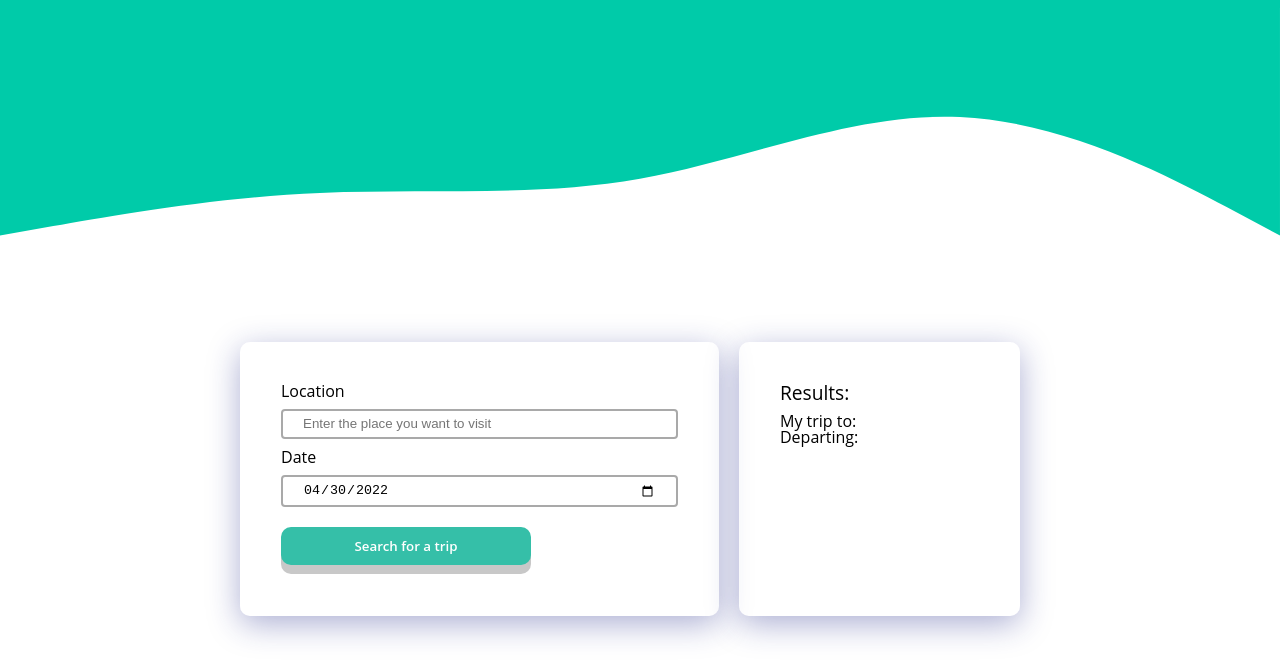
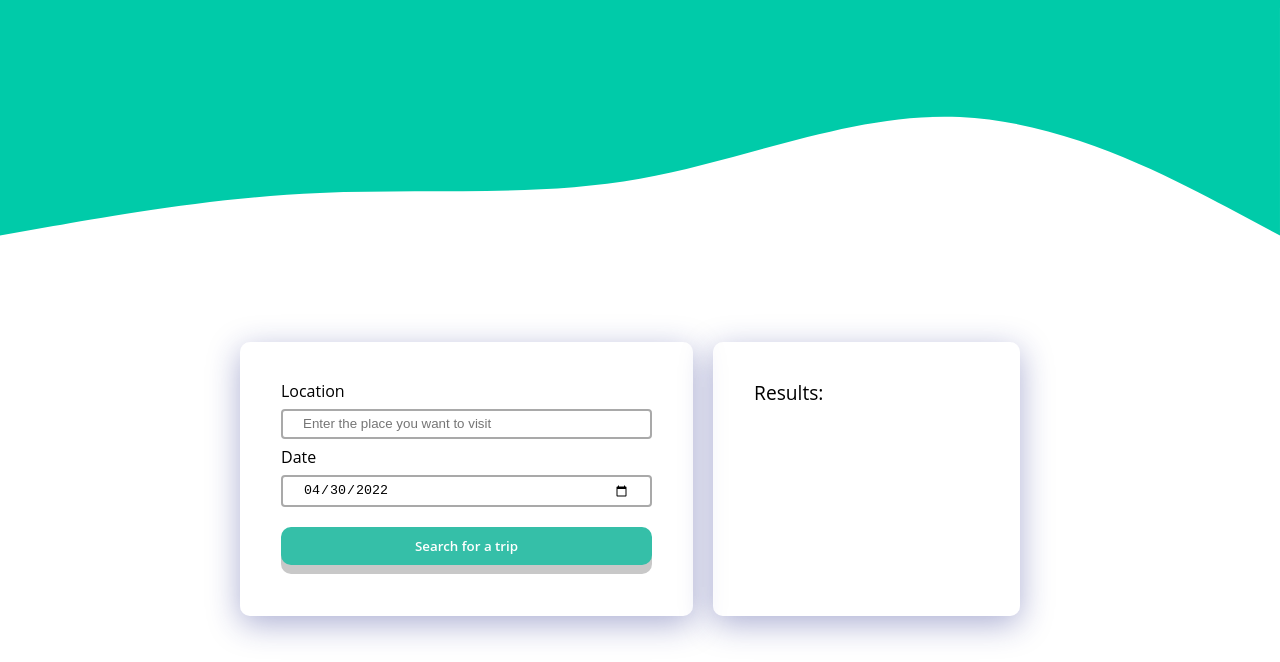
Before and after one commit to gabrielmarcano/fend-capstone, a website built with webpack: page src/client/views/index.html in a window 1280 px wide. Shown: the part 138-800 px from the top of the page. Built offline with nearby package versions, Linux system fonts and the light colour scheme.

Commit message:
minimal changes

```diff
--- a/src/client/styles/form.scss
+++ b/src/client/styles/form.scss
@@ -30,6 +30,7 @@ input {
 button {
     &#search {
         width: 250px;
+        width: 100%;
         margin: 10px auto;
         padding: 10px;
         text-align: center;
--- a/src/client/views/index.html
+++ b/src/client/views/index.html
@@ -24,15 +24,13 @@
             <form>
                 <label for="destination">Location</label>
                 <input type="text" id="destination" name="trip-destination" placeholder="Enter the place you want to visit">
-                <label for="date">Date</label>
+                <label for="departure">Date</label>
                 <input type="date" id="departure" name="trip-start" value="2022-04-30" min="2022-04-30" max="2023-04-30">
                 <button type="button" id="search" name="trip-search">Search for a trip</button>
             </form>
             <section id="results">
 
                 <h2 class="results-title"><strong>Results:</strong></h2>
-                <p>My trip to: <span id="destination-box"></span></p>
-                <p>Departing: <span id="departure-box"></span></p>
 
             </section>
         </section>
```
